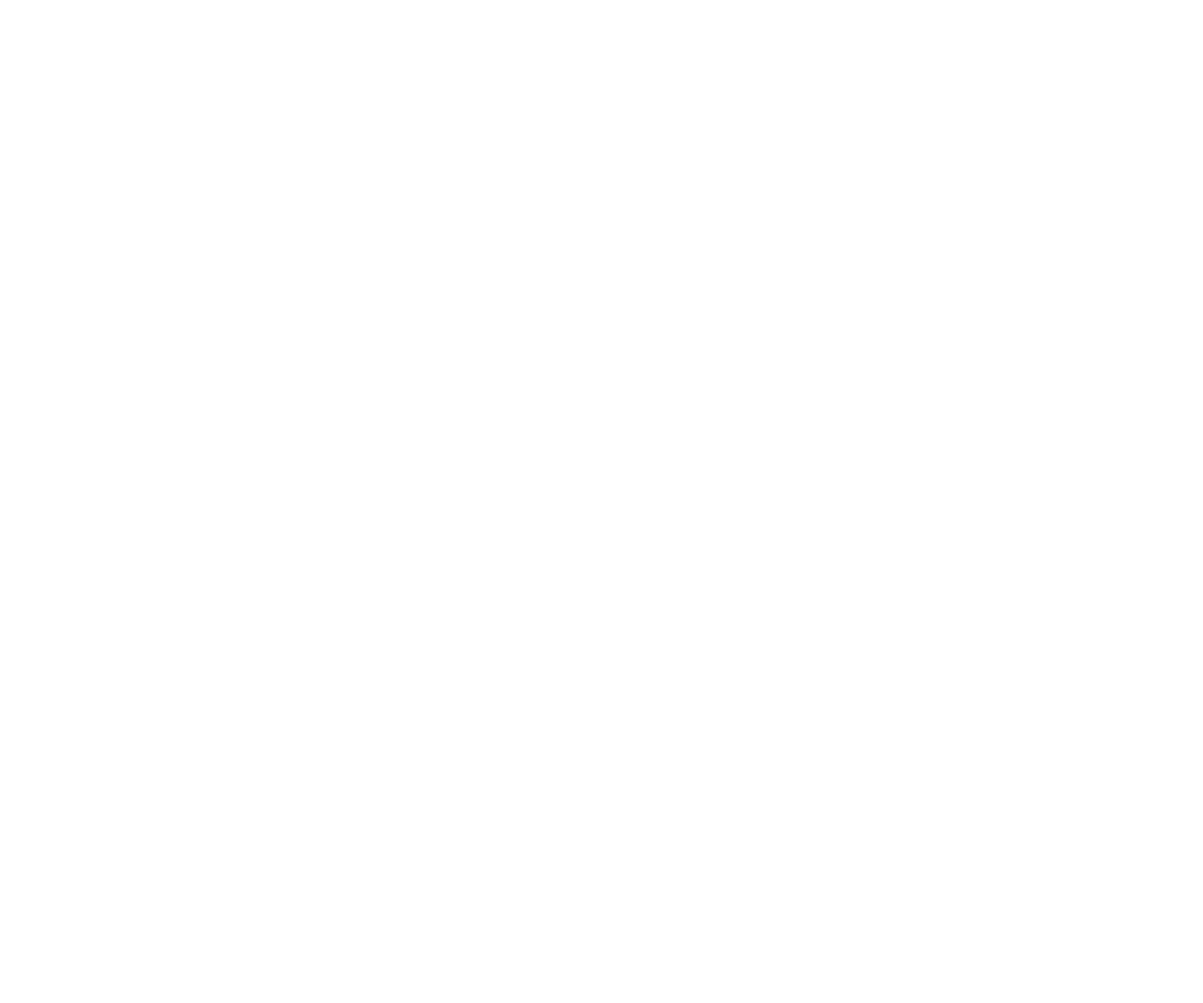
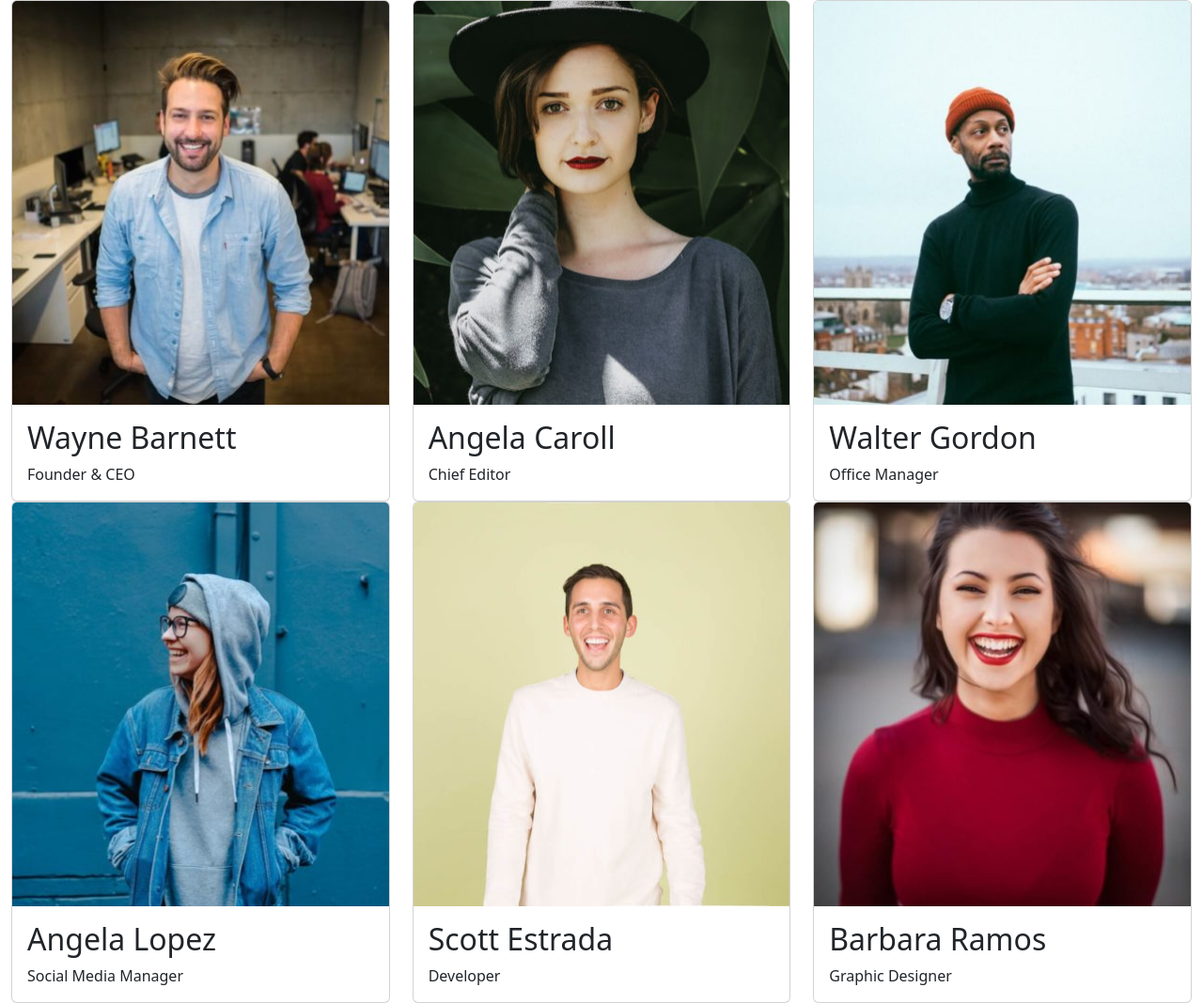
Before and after one commit to matteodilorenzo21/js-our-team, a plain HTML site: page index.html in a window 1280 px wide. Shown: the whole page at 94% size. Before the commit the page ends 800 px from the top, so only its background shows below. Drawn offline with nearby package versions, Linux system fonts and the light colour scheme.

Commit message:
added JS Script

```diff
--- a/JS/main.js
+++ b/JS/main.js
@@ -2,5 +2,86 @@
 console.log('JS run as well!');
 
 // RECUPERARE GLI ELEMENTI DESIDERATI DAL DOM
+const displayTeam = document.getElementById('display-team');
 
 // CREARE UN ARRAY DI OBJECTS CON LE INFO: NOME, RUOLO E FOTO
+const teamMembers = [
+    {
+        // #1
+        name: 'Wayne Barnett',
+        role: 'Founder & CEO',
+        picture: 'img/wayne-barnett-founder-ceo.jpg'
+    },
+    {
+        // #2
+        name: 'Angela Caroll',
+        role: 'Chief Editor',
+        picture: 'img/angela-caroll-chief-editor.jpg'
+    },
+    {
+        // #3
+        name: 'Walter Gordon',
+        role: 'Office Manager',
+        picture: 'img/walter-gordon-office-manager.jpg'
+    },
+    {
+        // #4
+        name: 'Angela Lopez',
+        role: 'Social Media Manager',
+        picture: 'img/angela-lopez-social-media-manager.jpg'
+    },
+    {
+        // #5
+        name: 'Scott Estrada',
+        role: 'Developer',
+        picture: 'img/scott-estrada-developer.jpg'
+    },
+    {
+        // #6
+        name: 'Barbara Ramos',
+        role: 'Graphic Designer',
+        picture: 'img/barbara-ramos-graphic-designer.jpg'
+    },
+]
+// STAMPARE IN CONSOLE L'INTERO ARRAY DI OBJECTS
+console.table(teamMembers);
+
+// STAMPARE IN PAGINA L'INTERO ARRAY DI OBJECTS USANDO BOOTSTRAP PER OGNI MEMBRO
+teamMembers.forEach((member) => {
+    // COL
+    const col = document.createElement('div');
+    col.classList.add('col-4');
+
+    // CARD
+    const card = document.createElement('div');
+    card.classList.add('card');
+
+    // CARD-IMG-TOP
+    const img = document.createElement('img');
+    img.classList.add('card-img-top');
+    img.src = member.picture;
+
+    // CARD-BODY
+    const cardBody = document.createElement('div');
+    cardBody.classList.add('card-body');
+
+    // CARD-TITLE
+    const title = document.createElement('h2');
+    title.classList.add('card-title');
+    title.textContent = member.name;
+
+    // CARD-TEXT
+    const role = document.createElement('p');
+    role.classList.add('card-text');
+    role.textContent = member.role;
+
+    // APPENDCHILD DEGLI ELEMENTI CREATI
+    cardBody.appendChild(title);
+    cardBody.appendChild(role);
+    card.appendChild(img);
+    card.appendChild(cardBody);
+    col.appendChild(card);
+
+    // APPENDCHILD DELLE COLONNE AL displayTeam
+    displayTeam.appendChild(col);
+  });
--- a/index.html
+++ b/index.html
@@ -27,7 +27,13 @@
 
 <body>
    <header></header>
-   <main></main>
+   <main>
+    <div class="container-fluid">
+        <div id="display-team" class="row">
+
+        </div>
+    </div>
+   </main>
 </body>
 
 </html>
```
